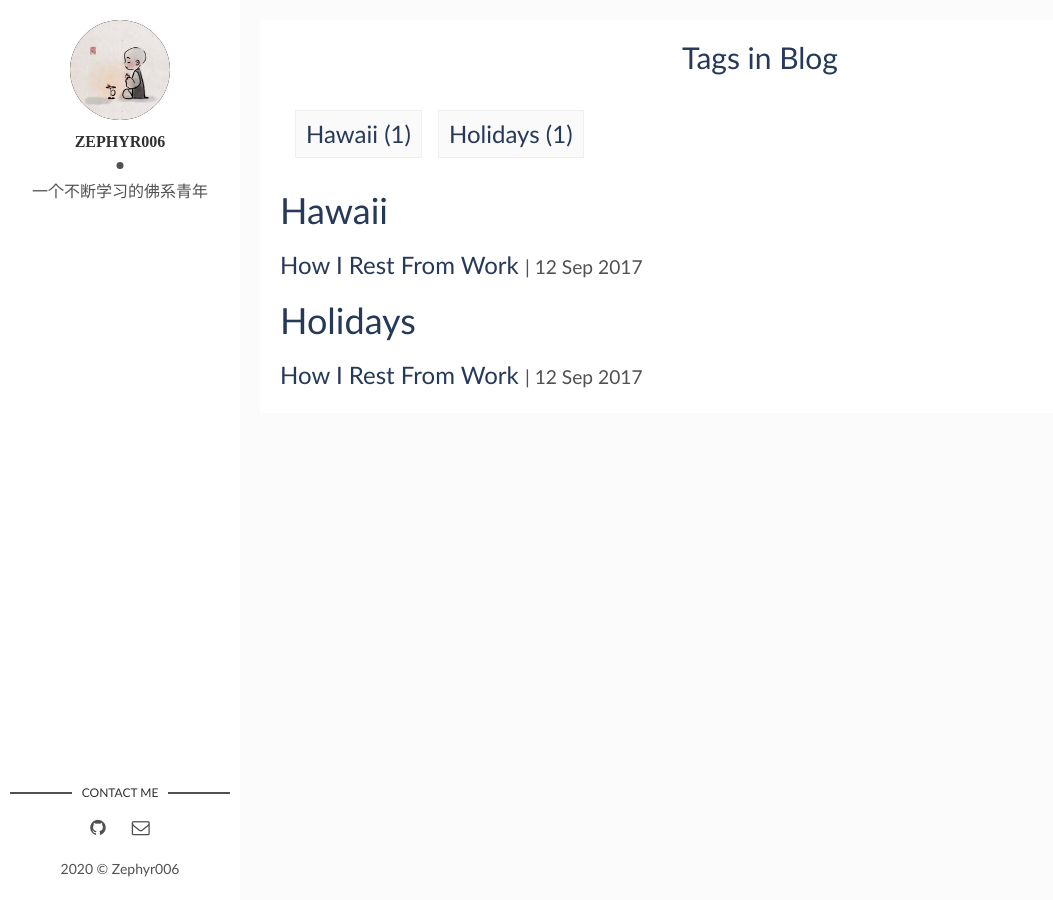
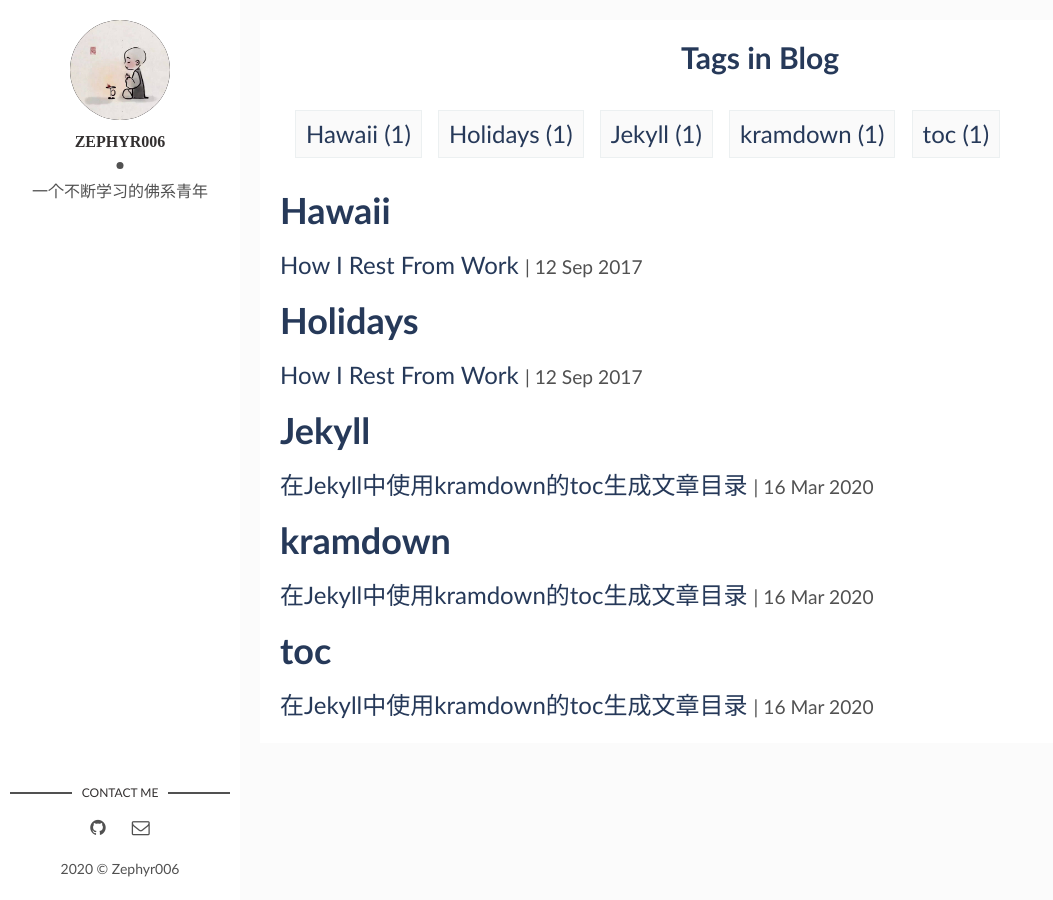
Before and after one commit to Zephyr006/zephyr006.github.io, a Jekyll site: the page built from tags.html, in a window 1280 px wide. Shown: the whole page, without its empty margins (0-1053 px from the left). Built offline with Jekyll 4.4.1, drawn with Linux system fonts in a browser that asks for light colours; some web fonts are replaced; comment, search, counter and statistics services are not loaded.

Commit message:
调整页面css

````diff
--- a/_posts/2020-03-16-在Jekyll中使用kramdown的toc生成文章目录.markdown
+++ b/_posts/2020-03-16-在Jekyll中使用kramdown的toc生成文章目录.markdown
@@ -4,32 +4,47 @@ title: "在Jekyll中使用kramdown的toc生成文章目录"
 date: 2020-03-16 13:32:20 +0300
 description: 在Jekyll（+Github Pages）博客中使用默认的kramdown编辑器自带的toc目录生成功能生成markdown的目录 # (optional)
 img:  # Add image post (optional)
+tags: [kramdown,Jekyll,toc]
 ---
+<strong>Table of Contents</strong>
+
+- this unordered seed list will be replaced by toc as unordered list
+{:toc}
+
+1. this unordered seed list will be replaced by toc as unordered list
+{:toc}
+
+kramdown支持自动生成目录。 只需将参考名称“ toc”分配给有序列表或无序列表，该列表将被实际目录替换，如果将“ toc”应用于无序列表则将其呈现为嵌套无序列表，否则将其呈现为嵌套有序列表。 应用于原始列表的所有属性也将应用于生成的TOC列表，如果未设置ID，则它将获得markdown-toc的ID。
+
+设置auto_ids选项时，所有标头都将显示在目录中，因为它们都具有ID。 将类名称“ no_toc”分配给标题以将其从目录中排除。[<官方文档>](https://kramdown.gettalong.org/converter/html.html#toc)
+
+# toc目录的使用
+
+生成无序列表形式的目录
+
+```markdown
 <strong>Table of Contents</strong>
 - this unordered seed list will be replaced by toc as unordered list
 {:toc}
+```
 
-#### 项目部署
-### 项目部署
-## 项目部署
-# 项目部署
-项目使用`Jekyll • 简单静态博客网站生成器`搭建，并且markdown编辑器使用`kramdown`
-https://kramdown.gettalong.org/converter/html.html#toc
+生成有序列表形式的目录
 
-# 参数配置
-如果不想特定标题出现在目录中，可以使用`{:.no_toc}`
-
-# toc目录的使用
 ```markdown
-**Table of Contents**
-- this unordered seed list will be replaced by toc as unordered list
+<strong>Table of Contents</strong>
+1. The generated Toc will be an ordered list
 {:toc}
 ```
-~~~markdown
-**Table of Contents**
-- this unordered seed list will be replaced by toc as unordered list
-{:toc}
-~~~
+
+如果不想特定标题出现在目录中，可以使用`{:.no_toc}`，如下所示：
+
+```markdown
+# 这里是标题，加上下方的“{:.no_toc}”后此标题将不会生成到目录中
+{:.no_toc}
+```
+
+
+
 
 You’ll find this post in your `_posts` directory. Go ahead and edit it and re-build the site to see your changes. You can rebuild the site in many different ways, but the most common way is to run `jekyll serve`, which launches a web server and auto-regenerates your site when a file is updated.
 
--- a/assets/css/main.css
+++ b/assets/css/main.css
@@ -790,7 +790,7 @@ body {
 }
 
 h1, h2, h3 {
-  font-weight: 500;
+  font-weight: 600;
 }
 
 img {
````
